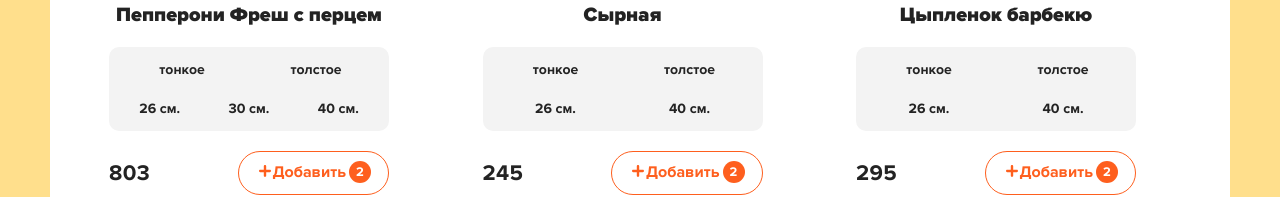
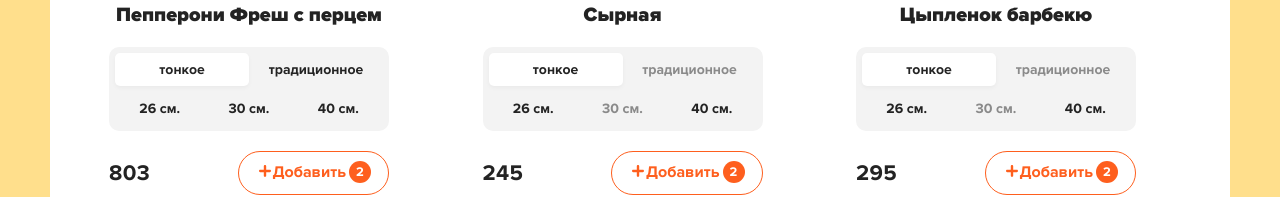
Before and after one commit to DenilFuirie/react-pizza, a React app: page / in a window 1280 px wide. Shown: the part 565-762 px from the top of the page. Built offline with nearby package versions, Linux system fonts and the light colour scheme.

Commit message:
Pizza block and functional

```diff
--- a/src/components/PizzaBlock.js
+++ b/src/components/PizzaBlock.js
@@ -1,14 +1,17 @@
 import React from 'react';
+import classNames from 'classnames';
 
-const PizzaBlock = ({ name, imageUrl, price, category, sizes, testo }) => {
-    const [active, setActive] = React.useState(null);
-    const [size, setSize] = React.useState(null);
+const PizzaBlock = ({ name, imageUrl, price, category, sizes, types }) => {
+    const typeNames = ['тонкое', 'традиционное'];
+    const availableSizes = [26, 30, 40];
+    const [active, setActive] = React.useState(types[0]);
+    const [activeSize, setActiveSize] = React.useState(sizes[0]);
 
     const activeItem = (index) => {
         setActive(index)
     }
     const activeSizeItem = (index) => {
-        setSize(index)
+        setActiveSize(index)
     }
 
 
@@ -22,13 +25,29 @@ const PizzaBlock = ({ name, imageUrl, price, category, sizes, testo }) => {
             <h4 className="pizza-block__title">{name}</h4>
             <div className="pizza-block__selector">
                 <ul>
-                    {testo.map((item, index) => {
-                        return <li onClick={() => activeItem(index)} className={active === index ? 'active' : '' }>{item}</li>
+                    {typeNames.map((item, index) => {
+                        return <li
+                            key={index}
+                            onClick={() => activeItem(index)}
+                            className={classNames({
+                                active : active === index,
+                                disabled : !types.includes(index),
+                            })}>
+                            {item}
+                        </li>
                     })}
                 </ul>
                 <ul>
-                    {sizes.map((item, index) => {
-                        return <li onClick={() => activeSizeItem(index)} className={size === index ? 'active' : '' } >{item} см.</li>
+                    {availableSizes.map((size, index) => {
+                        return <li
+                            key={index}
+                            onClick={() => activeSizeItem(index)}
+                            className={classNames({
+                            active : activeSize === index,
+                            disabled : !sizes.includes(size),
+                        })} >
+                            {size} см.
+                        </li>
                     })}
                 </ul>
             </div>
--- a/src/index.js
+++ b/src/index.js
@@ -7,10 +7,10 @@ import './scss/app.scss';
 import App from './App';
 
 ReactDOM.render(
-  <React.StrictMode>
+ // <React.StrictMode>
     <Router>
         <App />
-    </Router>
-  </React.StrictMode>,
+    </Router>,
+ // </React.StrictMode>,
   document.getElementById('root'),
 );
--- a/src/pages/Home.jsx
+++ b/src/pages/Home.jsx
@@ -28,7 +28,6 @@ const Home = ({ items }) => {
                 {items.map((obj) => {
                     return (
                         <PizzaBlock
-                            testo={['тонкое', 'толстое']}
                             key={obj.id} {...obj}/>
 
                     )
--- a/src/scss/components/_pizza-block.scss
+++ b/src/scss/components/_pizza-block.scss
@@ -48,6 +48,10 @@
           border-radius: 5px;
           cursor: auto;
         }
+        &.disabled {
+          opacity: 0.5;
+          pointer-events: none;
+        }
       }
     }
   }
```
